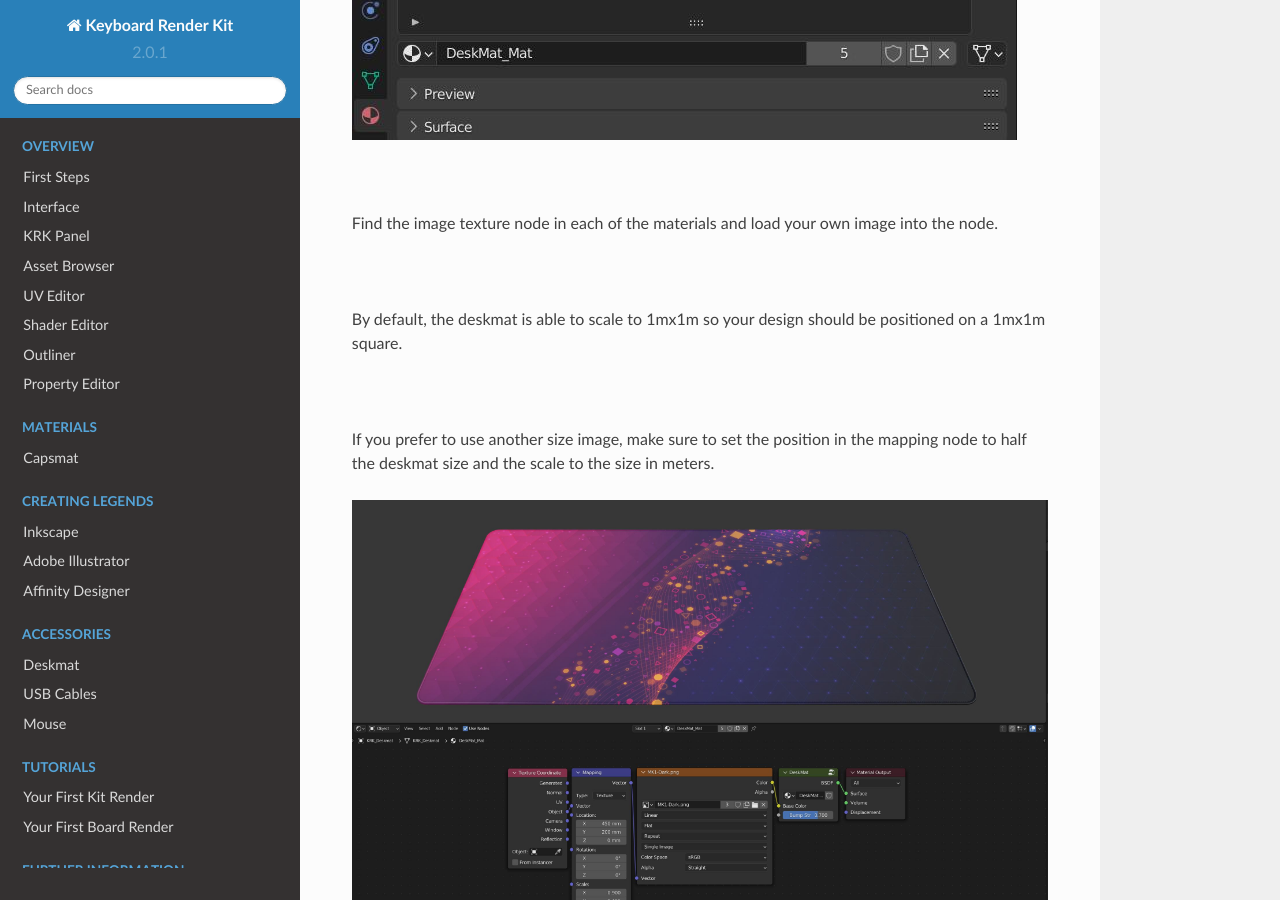
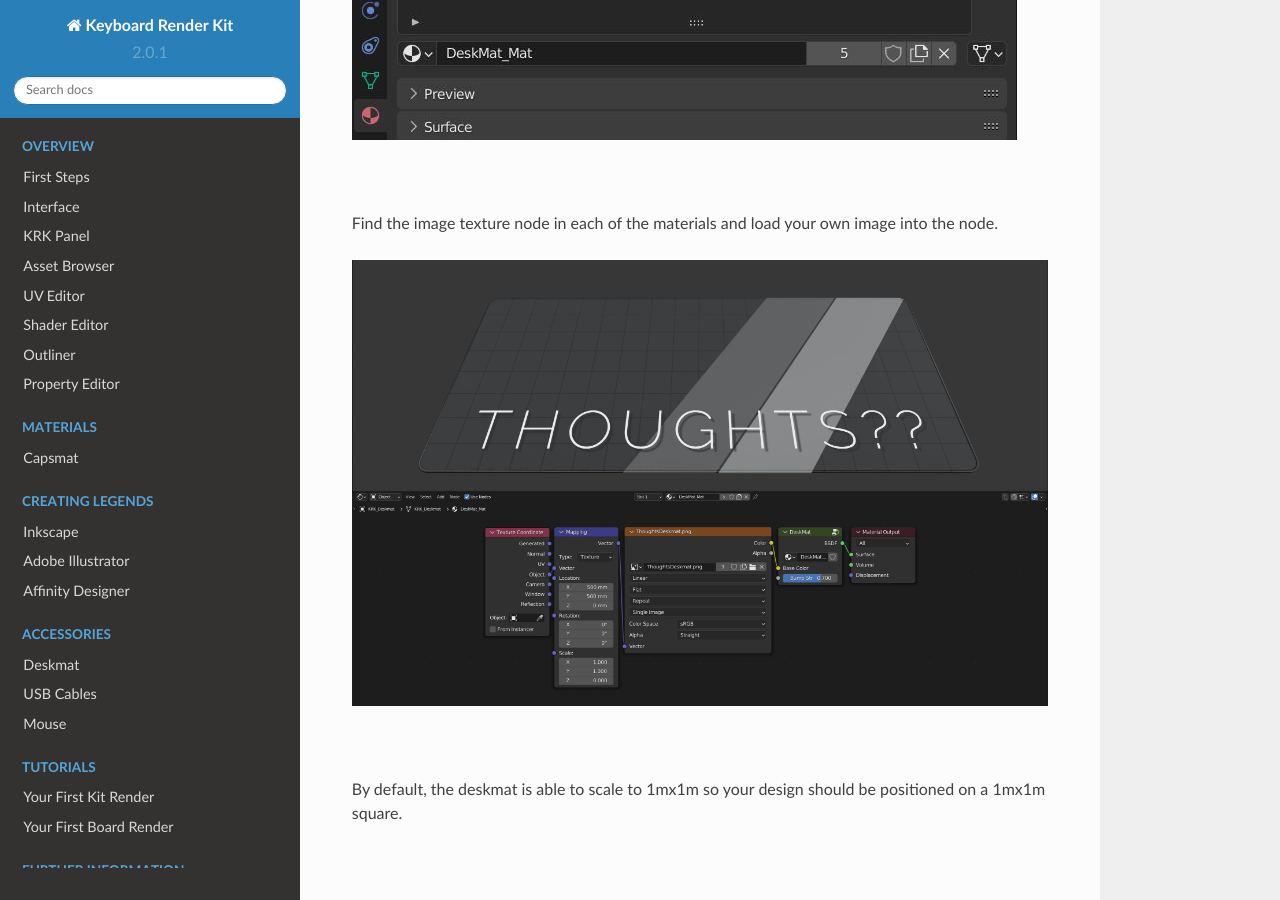
Before and after one commit to imperfectlink/KeyboardRenderKit, a Sphinx documentation site: the page built from docs/source/deskmat_custom.rst, in a window 1280 px wide and 900 px high, scrolled down 659 px. Built offline with Sphinx 7.4.7 and the Read the Docs theme 2.0.0, drawn with Linux system fonts in a browser that asks for light colours.

Commit message:
Update deskmat_custom.rst

```diff
--- a/docs/source/deskmat_custom.rst
+++ b/docs/source/deskmat_custom.rst
@@ -9,6 +9,7 @@ You can add your own deskmat design to the deskmat by editing three materials, D
 
 Find the image texture node in each of the materials and load your own image into the node.
 
+.. image:: img/Deskmat_Thoughts.jpg
 
 |
 
```
